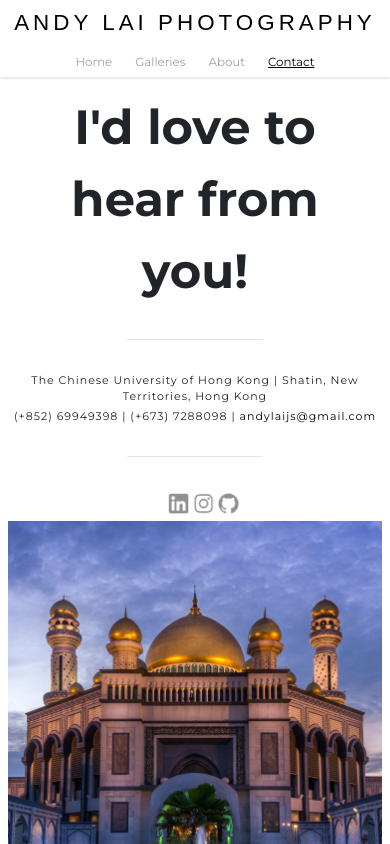
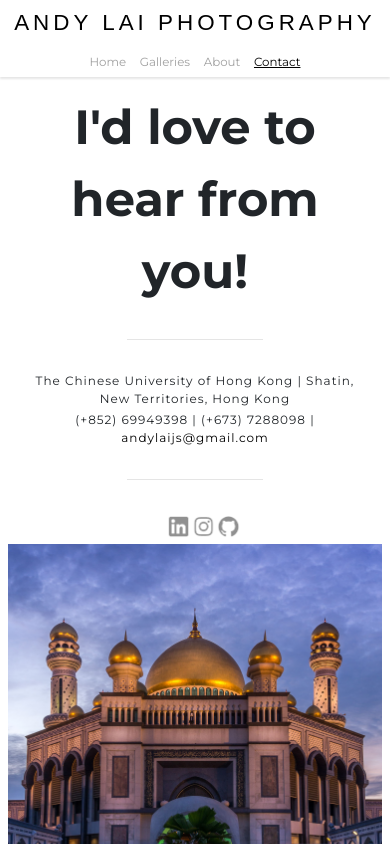
Before and after one commit to AndyLaiJS/AndyLaiPhotography, a React (Create React App) app: page /contact in a window 390 px wide. Shown: the top 844 px of the page. Built offline with nearby package versions, Linux system fonts and the light colour scheme; a web font is replaced by a local one.

Commit message:
Contact.js: in-line CSS for better responsive design

```diff
--- a/src/Pages.css
+++ b/src/Pages.css
@@ -1,8 +1,14 @@
 h1 {
 	font-family: "Montserrat", sans-serif;
 	font-weight: 700 !important;
-	font-size: 5.75vh !important;
+	font-size: 3rem !important;
 	padding: 4%;
+}
+
+@media screen and (max-width: 1700px) {
+	.navLink {
+		margin: 15px 20% 0 20%;
+	}
 }
 
 .overlayImg {
@@ -25,7 +31,7 @@ h1 {
 	width: 70%;
 	text-align: left;
 	letter-spacing: 1px;
-	font-size: 1.3vh !important;
+	font-size: 0.75rem !important;
 	padding-bottom: 5%;
 }
 
@@ -92,21 +98,21 @@ h1 {
 .i-title {
 	font-weight: 700;
 	letter-spacing: 1px;
-	font-size: 1.5em;
+	font-size: 1.5rem;
 	padding: 0.75em 0 0.6em 0;
 }
 
 .horizontal .i-desc {
-	font-size: 1.2vh;
+	font-size: 0.75rem;
 	letter-spacing: 1px;
-	margin-bottom: 3%;
+	margin-bottom: 3.5rem;
 	width: 55%;
 }
 
 .vertical .i-desc {
-	font-size: 1.2vh;
+	font-size: 0.75rem;
 	letter-spacing: 1px;
-	margin-bottom: 5.5%;
+	margin-bottom: 3.5rem;
 	width: 100%;
 }
 
--- a/src/pages/Contact.js
+++ b/src/pages/Contact.js
@@ -19,7 +19,11 @@ export default function Contact() {
 				The Chinese University of Hong Kong | Shatin, New Territories, Hong Kong
 			</div>
 			<div
-				style={{ fontSize: "1.3vh", letterSpacing: "1px", paddingTop: "0.8%" }}
+				style={{
+					fontSize: "0.75rem",
+					letterSpacing: "1px",
+					paddingTop: "0.8%",
+				}}
 			>
 				(+852) 69949398 | (+673) 7288098 |{" "}
 				<a href="mailto:andylaijs@gmail.com" style={{ color: "black" }}>
```
